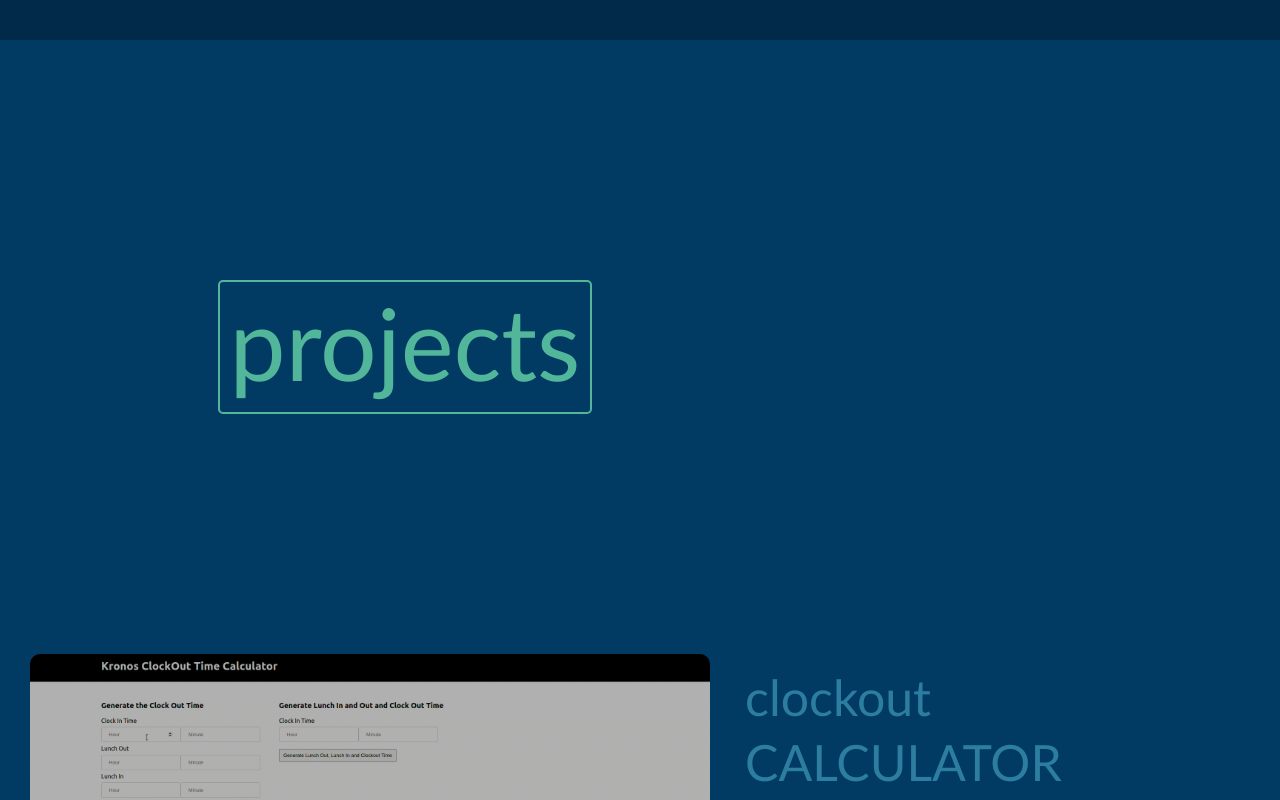
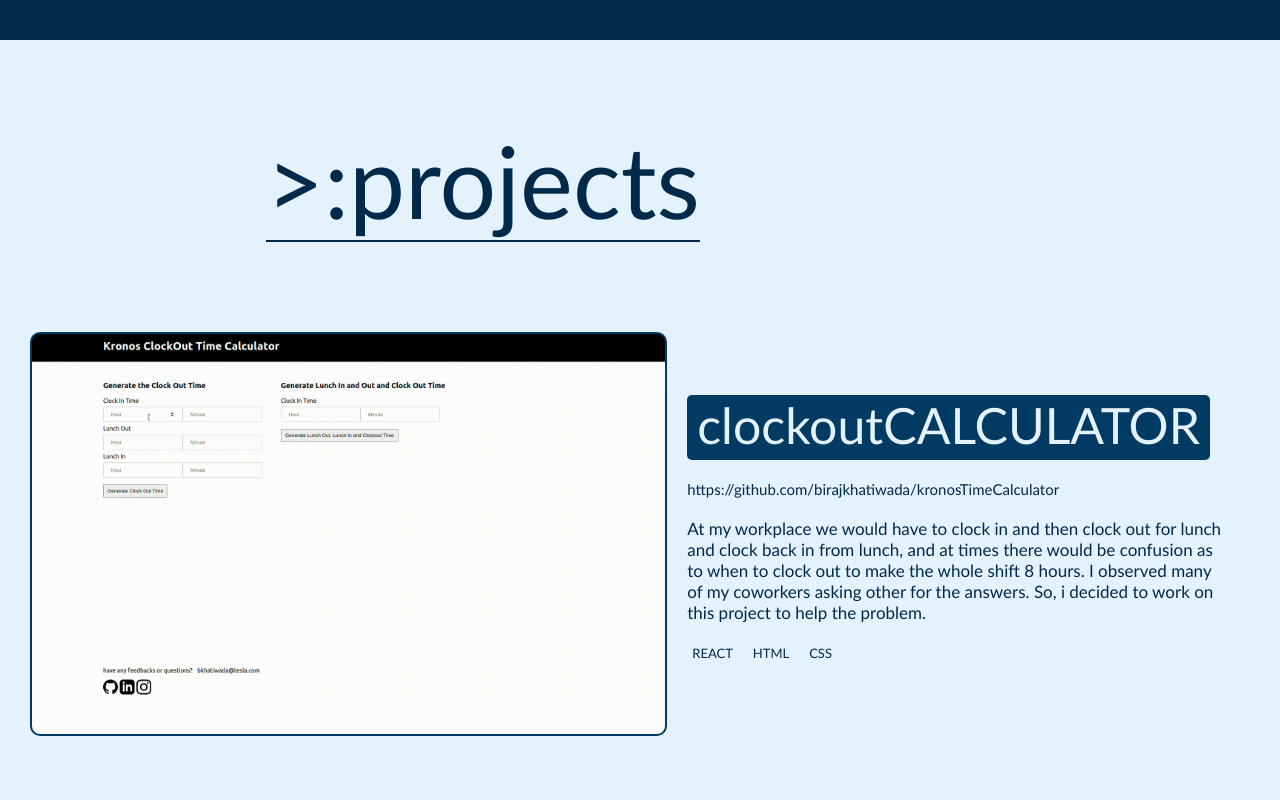
Before and after one commit to birajkhatiwada/portfolio, a React (Create React App) app: page / in a window 1280 px wide. Shown: the part 760-1560 px from the top of the page. Built offline with nearby package versions, Linux system fonts and the light colour scheme.

Commit message:
worked on the color themes for the project and contact parts and some minor layout changes done

```diff
--- a/src/App.scss
+++ b/src/App.scss
@@ -213,6 +213,7 @@
 //  background-color: #1FA2FF;
  width: 40vw;
  height: 50vh;
+ opacity: 0.8;
 }
 
 
--- a/src/components/emailForm.css
+++ b/src/components/emailForm.css
@@ -3,7 +3,7 @@
   /* position: relative; */
   /* margin-top: 20vh; */
   /* padding-top: 100px; */
-  color: white;
+  color: #a9d6e5;
   padding-bottom: 60vh;
   /* height: 100vh; */
   /* background-color: rgb(46, 148, 150); */
@@ -15,17 +15,34 @@
 }
 .contactTitle{
   /* padding-top: 10vh; */
-  text-align: center;
-  width: fit-content;
+  display: flex;
+  flex-direction: row;
+  justify-content:flex-start;
+  padding-left: 20vw;
+  /* width: fit-content; */
   /* background-color: #12D8FA; */
+
+  font-size: 100px;
+  color: #a9d6e5;
+  margin: 10vh 0;
+  font-family:'Trebuchet MS', 'Lucida Sans Unicode', 'Lucida Grande', 'Lucida Sans', Arial, sans-serif;
+}
+.contactTitleBar{
+  border-radius: 5px;
   padding: 0px 10px 10px 10px;
 
-  font-size: 100px;
-  color: #2c7da0;
-  border: 2px solid #2c7da0;
-  border-radius: 5px;
-  margin: 20vh 0 15vh 39vw;
-  font-family:'Trebuchet MS', 'Lucida Sans Unicode', 'Lucida Grande', 'Lucida Sans', Arial, sans-serif;
+}
+.lineUnderContact {
+  /* position: absolute; */
+  /* margin-top: 20vh; */
+  /* margin: 0 auto; */
+  /* margin-bottom: 20vh; */
+  align-content: center;
+  width: 100%;
+  height: 2px;
+  background-color: #a9d6e5;
+
+  /* background-color: white; */
 }
 .mainMailingContainer{
   /* margin-top: 10vh; */
@@ -67,14 +84,13 @@
   font-size: 20px;
 }
 .myMail{
-  border: 1px solid #2c7da0;
+  border: 1px solid #a9d6e5;
   width: fit-content;
   border-radius: 5px 20px;
   margin-top: 10px;
   padding: 5px 10px;
   font-weight: 700;
-  color: #2c7da0;
-
+  color: #a9d6e5;
 }
 .formContainer{
   padding: 30px;
@@ -88,7 +104,6 @@
   z-index: 1;
   /* justify-content:left; */
   text-align: left;
-  color: white;
   background-color: #012a4a;
   border-radius: 20px;
 }
@@ -101,7 +116,7 @@
   overflow: hidden;
   left: 22%;
   top: 50%;
-  opacity: 0.5;
+  opacity: 0.4;
 }
 .mailAvatar{
   /* height: 40vh;
@@ -158,9 +173,9 @@
 }
 .labell{
   /* background-color: blueviolet; */
-  /* color: black; */
-  font-size: 35px;
-  opacity: 0.5;
+  color: #a9d6e5;
+  font-size: 15px;
+  opacity: 0.7;
 }
 .inputbox{
   height: 35px;
@@ -236,7 +251,8 @@
   width: 95%;
   background-color: grey;
 }
-.message{
+.messageOg{
+  /* color: #a9d6e5; */
   margin-top: 10px;
   font-size: 15px;
 }
@@ -258,10 +274,10 @@
   border: none;
   border-radius: 9px;
   font-size: 13px;
-  color: white;
+  color: #012a4a;
   /* background-image: linear-gradient(to right, #1FA2FF 50%, #964be0  100%); */
 
-  background-color: #2c7da0;
+  background-color: #a9d6e5;
 
 
 
--- a/src/components/emailForm.js
+++ b/src/components/emailForm.js
@@ -30,7 +30,11 @@
   };
   return (
     <div className='EmailContainer'>
-      <div className='contactTitle'>contact</div>
+      <div className='contactTitle'>
+        <div className='contactTitleBar'>>:contact
+          <div className='lineUnderContact'></div>
+        </div>
+      </div>
       <div className='mainMailingContainer'>
         <div className='leftbox'>
           <div className='chatWithMeContainer'>
@@ -79,7 +83,7 @@
             // name="from_name"
           ></input>
           {/* <div className="secondline"></div> */}
-          <div className='message labell'>Your Message here*</div>
+          <div className='messageOg labell'>Your Message here*</div>
           <textarea
             className="messageInput inputbox"
             name="message"
--- a/src/components/projectsList.css
+++ b/src/components/projectsList.css
@@ -11,7 +11,7 @@
 
 .projectsContainer {
   --height: 400px;
-  background-color: #013a63;
+  background-color: #e3f2fd;
   /* position: absolute; */
   /* top: 100vh; */
   /* left: 0px; */
@@ -44,19 +44,31 @@
   background-color: rgb(255, 255, 255);
 } */
 
-.ogprojectsTitle{
-  text-align: left;
+.projectsTitle{
+  display: flex;
+  flex-direction: row;
+  justify-content:flex-start;
+  padding-left: 20vw;
   /* margin-left: 17vw; */
-  margin: 30vh 0 30vh 17vw;
+  margin: 10vh 0;
   height: fit-content;
-  width: fit-content;
-  padding: 0px 10px 10px 10px;
+  /* width: fit-content; */
+  /* padding: 0px 10px 10px 10px; */
   font-size: 100px;
-  color: #52b69a;
-  border: 2px solid #52b69a;
-  border-radius: 5px;
+  /* color: #52b69a; */
+
+
   font-family: 'Trebuchet MS', 'Lucida Sans Unicode', 'Lucida Grande', 'Lucida Sans', Arial, sans-serif;
   /* text-decoration: underline; */
+}
+.projectsTitleBar{
+  width: fit-content;
+  padding: 0 10px 10px 10px;
+  /* border: 2px solid #52b69a; */
+  /* background-color: #52b69a; */
+  color: #012a4a;
+  border-radius: 5px;
+  /* background-color: #012a4a; */
 }
 /*
 .projectsTitleFirstPart{
@@ -85,16 +97,13 @@
 } */
 .straightline {
   /* position: absolute; */
-  margin-top: 20vh;
+  /* margin-top: 20vh; */
   /* margin: 0 auto; */
   /* margin-bottom: 20vh; */
-  left: 0;
-  right: 0;
-  bottom: 0px;
   align-content: center;
-  width: 30%;
-  height: 1px;
-  background-color: rgb(58, 157, 255);
+  width: 100%;
+  height: 2px;
+  background-color: #012a4a;
 
   /* background-color: white; */
 }
@@ -154,7 +163,7 @@
   flex-direction: row;
   justify-content: center;
   padding: 0px 30px;
-  margin-bottom: 30vh;
+  margin-bottom: 10vh;
   /* position: relative; */
   /* background-color: aqua; */
 }
@@ -186,13 +195,13 @@
   /* background-color: aqua; */
   height: var(--height);
   width: 700px;
+  border: 2px solid #013a63;
   border-radius: 10px;
-  filter: brightness(0.7);
+  filter: brightness(1);
+  /* box-shadow: 3px 10px 10px 10px rgba(0, 0, 0, 0.2);   */
   /* transition: transform 0.3s ease-in-out; */
 }
-.video:hover{
-  /* transform: translateY(-4px); */
-}
+
 
 .clockout{
   /* background: linear-gradient(to bottom right, rgba(0,0,0,0) 30%, rgba(0,0,0,1) 90%), url(/src/components/public/clockoutCalculatorDemo.gif);  */
@@ -233,17 +242,17 @@
   padding: 10px 20px;
   /* height: 300px; */
   height: var(--height)-20px;
-  width: 500px;
+  width: 600px;
   /* max-width: 400px; */
 
-  color: #89c2d9;
+  color: #012a4a;
   font-size: 50px;
   font-weight: 400;
   display: flex;
   flex-direction: column;
   justify-content: center;
   border-radius: 10px;
-  /* background: #2a6f97; */
+  /* background: #012a4a; */
   transition: all 2s ease-in-out;
   /* transform: rotate(-20deg); */
   /* transform: rotate(-90deg); */
@@ -271,10 +280,14 @@
 .projectTitle{
   width: fit-content;
   display: flex;
-  flex-direction: column;
-  /* background-color: blueviolet; */
+  flex-direction: row;
+  background-color: #013a63;
   /* color: rgb(0, 0, 0); */
-  color: #2c7da0;
+  /* border: 2px solid #61a5c2; */
+  border-radius: 5px;
+  margin-bottom: 10px;
+  padding: 0 10px;
+  color: #e3f2fd;
   cursor: pointer;
   /* transition: transform 0.3s ease-in-out; */
 }
@@ -285,7 +298,7 @@
 
   margin-bottom: 5px;
   border-radius: 5px;
-  padding: 0px 15px;
+  /* padding: 0px 15px; */
 }
 .projectTitle:hover{
   animation: leftToRight 2s ease-in-out;
@@ -318,8 +331,8 @@
   overflow: hidden;
   /* padding: 20px 0px; */
   font-family:'Trebuchet MS', 'Lucida Sans Unicode', 'Lucida Grande', 'Lucida Sans', Arial, sans-serif;
-  background-color: #012a4a;
-  padding: 10px;
+  /* background-color: #012a4a; */
+  /* padding: 10px; */
   /* margin-left: -150px; */
   border-radius: 5px;
   font-size: 17px;
@@ -430,19 +443,18 @@
 }
 .seeMore{
   width: fit-content;
-  padding: 10px 30px;
+  padding: 15px 25px;
   /* z-index: 1; */
   margin-left: 45%;
-  border-radius: 5px;
   margin-bottom: 20vh;
 
-  text-decoration: none;
+  /* text-decoration: none; */
   border: none;
   border-radius: 9px;
   font-size: 15px;
   color: white;
   /* background-image: linear-gradient(to right, #1FA2FF 50%, #964be0  100%); */
-  background-color: rgb(22, 166, 255);
+  background-color: #012a4a;
 }
 .seeMore:hover{
   opacity: 0.8;
--- a/src/components/projectsList.js
+++ b/src/components/projectsList.js
@@ -99,7 +99,12 @@
       {/* <svg className='wave' xmlns="http://www.w3.org/2000/svg" viewBox="0 0 1440 320"><path fill="#00000" fill-opacity="1" d="M0,128L80,154.7C160,181,320,235,480,250.7C640,267,800,245,960,208C1120,171,1280,117,1360,90.7L1440,64L1440,320L1360,320C1280,320,1120,320,960,320C800,320,640,320,480,320C320,320,160,320,80,320L0,320Z"></path></svg> */}
       {/* <svg className='wave' xmlns="http://www.w3.org/2000/svg" viewBox="0 0 1440 320"><path fill="#00000" fill-opacity="1" d="M0,288L80,282.7C160,277,320,267,480,261.3C640,256,800,256,960,234.7C1120,213,1280,171,1360,149.3L1440,128L1440,320L1360,320C1280,320,1120,320,960,320C800,320,640,320,480,320C320,320,160,320,80,320L0,320Z"></path></svg> */}
         {/* <div className='verticalLine'></div> */}
-        <div className="ogprojectsTitle">
+        <div className="projectsTitle">
+          <div className='projectsTitleBar'>
+            >:projects
+            <div className='straightline projectUnderline'></div>
+
+          </div>
           {/* <div className='projectsTitleFirstPart'>
             <div className='projectsTitleFirstPartChild childname'>birajkhatiwada</div>
             <div className='projectsTitleFirstPartChild in'>in</div>
@@ -107,10 +112,8 @@
             <div className='projectsTitleFirstPartChild lambda'>λ :</div>
           </div>
           <div className='projectsTitleSecondPart'> */}
-            projects
           {/* </div> */}
 
-          {/* <div className='straightline projectUnderline'></div> */}
         </div>
         {/* <svg className='secondwave' xmlns="http://www.w3.org/2000/svg" viewBox="0 0 1440 320"><path fill="#ffff" fill-opacity="1" d="M0,288L80,282.7C160,277,320,267,480,261.3C640,256,800,256,960,234.7C1120,213,1280,171,1360,149.3L1440,128L1440,320L1360,320C1280,320,1120,320,960,320C800,320,640,320,480,320C320,320,160,320,80,320L0,320Z"></path></svg> */}
         {/* <svg className='thirdwave' xmlns="http://www.w3.org/2000/svg" viewBox="0 0 1440 320"><path fill="#ffff" fill-opacity="1" d="M0,160L80,149.3C160,139,320,117,480,128C640,139,800,181,960,192C1120,203,1280,181,1360,170.7L1440,160L1440,0L1360,0C1280,0,1120,0,960,0C800,0,640,0,480,0C320,0,160,0,80,0L0,0Z"></path></svg> */}
```
Also changed, not shown: src/components/public/340.svg (added), src/components/public/37.svg (added).
